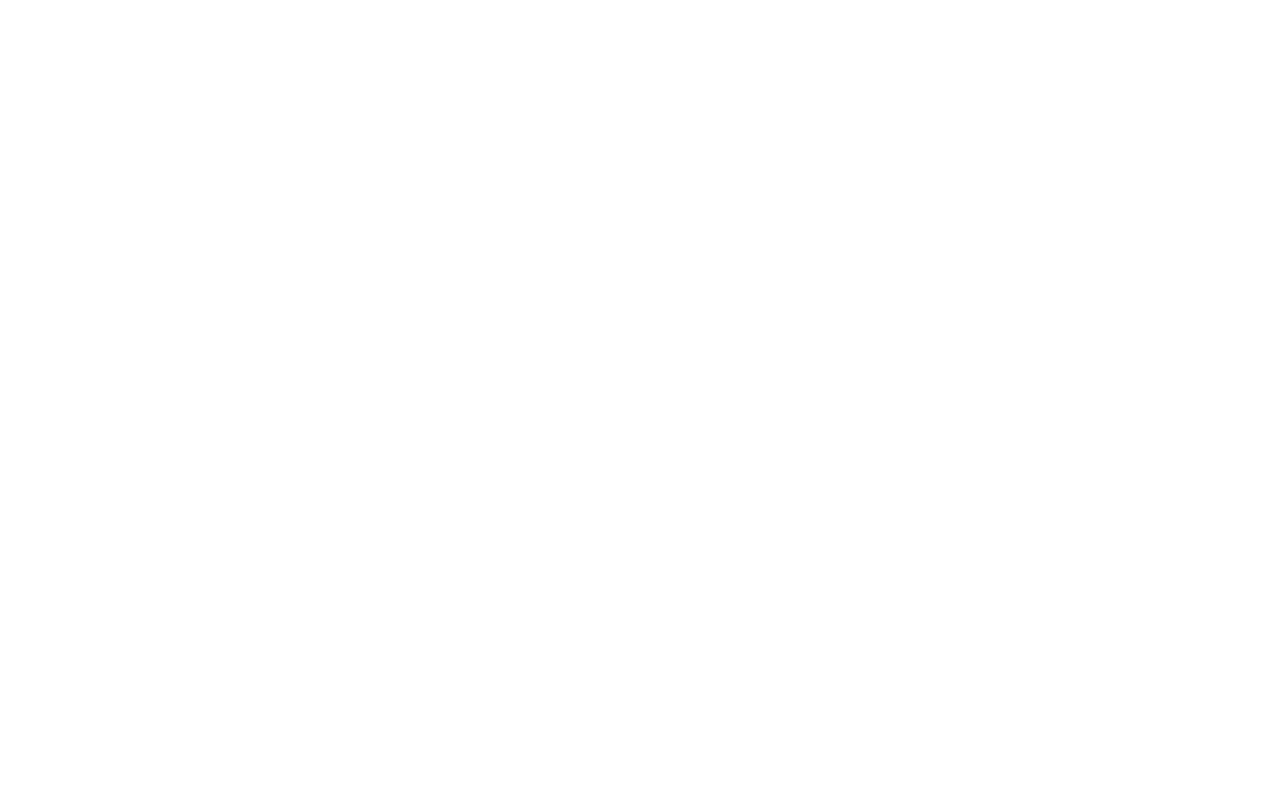
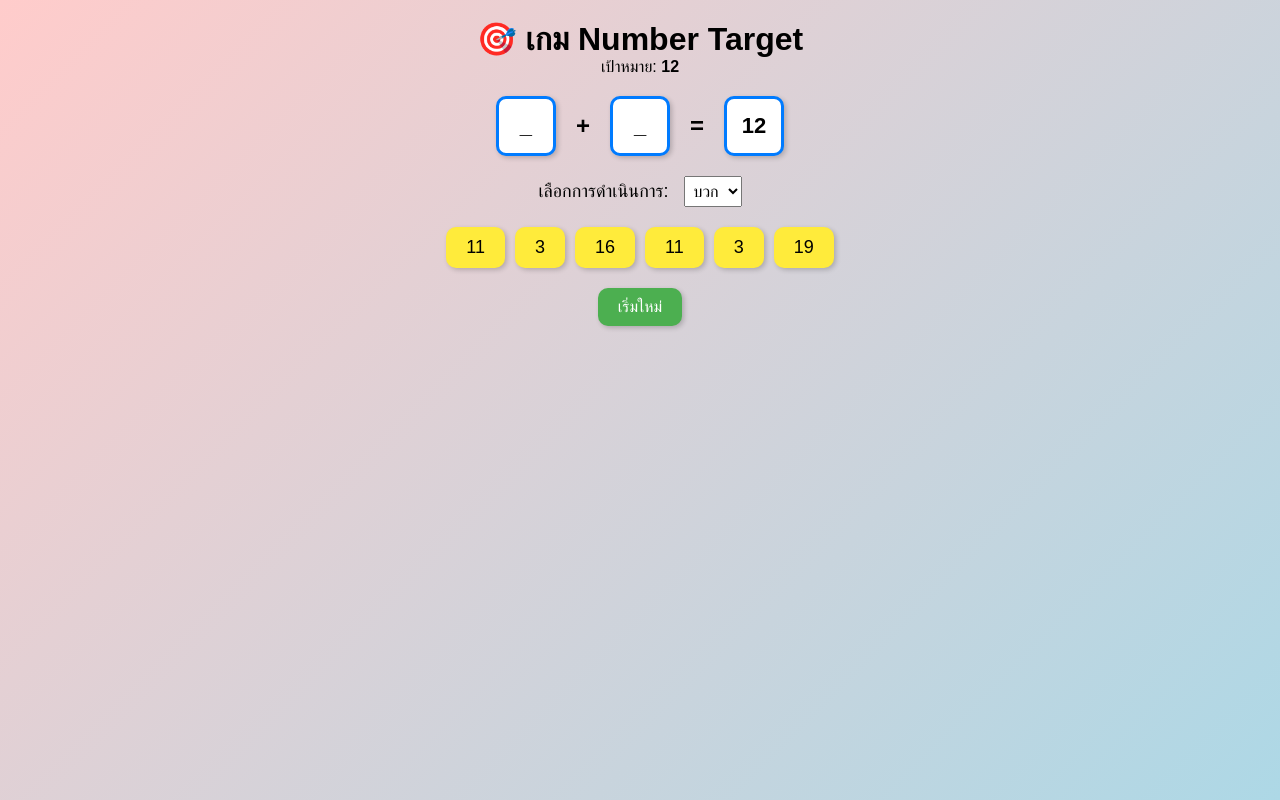
Before and after one commit to SUPERBALL2002/finalproject, a React (Create React App) app: page /numbertarget in a window 1280 px wide. Before the commit this address had no page. Built offline with nearby package versions, Linux system fonts and the light colour scheme.

Commit message:
first commit

```diff
--- a/src/AccountSettings/AccountSettings.jsx
+++ b/src/AccountSettings/AccountSettings.jsx
@@ -7,6 +7,7 @@ const AccountSettings = () => {
   const [profileImage, setProfileImage] = useState("/default-avatar.png");
   const [loading, setLoading] = useState(false);
   const [errors, setErrors] = useState({});
+  const [showPopup, setShowPopup] = useState(false); // ✅ State สำหรับควบคุม Popup
 
   const [formData, setFormData] = useState(() => {
     // โหลดข้อมูลจาก Local Storage ถ้ามี
@@ -97,10 +98,14 @@ const AccountSettings = () => {
 
     setLoading(true);
     setTimeout(() => {
-      alert("✅ บันทึกการเปลี่ยนแปลงสำเร็จ!");
       setLoading(false);
+      setShowPopup(true); // ✅ แสดง Popup หลังบันทึกสำเร็จ
       localStorage.removeItem("accountSettings"); // ล้าง Local Storage หลังบันทึก
     }, 2000);
+  };
+
+  const closePopup = () => {
+    setShowPopup(false); // ✅ ปิด Popup
   };
 
   return (
@@ -164,6 +169,18 @@ const AccountSettings = () => {
           </button>
         </form>
       </div>
+
+      {/* ✅ Popup แจ้งเตือน */}
+      {showPopup && (
+        <div className={styles.popupBackground}>
+          <div className={styles.popupContainer}>
+            <p>✅ ข้อมูลได้รับการแก้ไขแล้ว</p>
+            <button onClick={closePopup} className={styles.popupButton}>
+              ตกลง
+            </button>
+          </div>
+        </div>
+      )}
     </div>
   );
 };
--- a/src/AccountSettings/AccountSettings.module.css
+++ b/src/AccountSettings/AccountSettings.module.css
@@ -24,8 +24,6 @@
     min-height: 300px; /* เพิ่มความสูงขั้นต่ำ */
     overflow-y: auto; /* กำหนดการเลื่อนแนวตั้งถ้าหากเนื้อหามีมาก */
 }
-
-
 
 .accountSettingsContainer h2 {
     text-align: center;
@@ -130,10 +128,46 @@ input[type="file"] {
     display: flex;
     flex-direction: column;
 }
+
 .accountSettingsWrapper {
     display: flex;
     justify-content: center;
     align-items: center;
     height: 100vh;
     background: linear-gradient(#ccc,#007BFF);
-  }
+}
+
+.popupBackground {
+    position: fixed;
+    top: 0;
+    left: 0;
+    width: 100%;
+    height: 100%;
+    background: rgba(0, 0, 0, 0.5);
+    display: flex;
+    justify-content: center;
+    align-items: center;
+    z-index: 1000;
+}
+
+.popupContainer {
+    background: white;
+    padding: 20px;
+    border-radius: 8px;
+    text-align: center;
+    box-shadow: 0 4px 6px rgba(0, 0, 0, 0.1);
+}
+
+.popupButton {
+    margin-top: 10px;
+    padding: 10px 20px;
+    background: #007bff;
+    color: white;
+    border: none;
+    border-radius: 4px;
+    cursor: pointer;
+}
+
+.popupButton:hover {
+    background: #0056b3;
+}
--- a/src/App.js
+++ b/src/App.js
@@ -13,6 +13,7 @@ import MiniGameSelection from "./Minigame/Minigame";
 import MemoryGame from "../src/Minigame/MemoryGame/MemoryGame";
 import NumberSortGame from "./Minigame/NumberSortGame/NumberSortGame";
 import RockPaperScissors from "./Minigame/RockPaperScissors/RockPaperScissors";
+import NumberTarget from "./Minigame/NumberTarget/NumberTarget";
 import MathPage from "./LessonPage/Mathpage";
 import SciPage from "./LessonPage/Science";
 import EnglanguagePage from "./LessonPage/EngLanguage";
@@ -38,6 +39,7 @@ function App() {
         <Route path="memorygame" element = {<MemoryGame />} />
         <Route path="numbersortgame" element = {<NumberSortGame />} />
         <Route path="rockpaperscissors" element = {<RockPaperScissors />} />
+        <Route path="numbertarget" element = {<NumberTarget />} />
         <Route path="math" element = {<MathPage />} />
         <Route path="science" element = {<SciPage/>} />
         <Route path="thailanguage" element = {<ThlanguagePage />} />
--- a/src/Minigame/Minigame.jsx
+++ b/src/Minigame/Minigame.jsx
@@ -16,7 +16,10 @@ const MiniGameSelection = () => {
           🔢 เกมเรียงลำดับตัวเลข
         </button>
         <button className={styles.gameButton} onClick={() => navigate("/rockpaperscissors")}>
-        ✊ ✌️ ✋ เกมเป่ายิ้งฉุบ
+          ✊ ✌️ ✋ เกมเป่ายิ้งฉุบ
+        </button>
+        <button className={styles.gameButton} onClick={() => navigate("/numbertarget")}>
+          🎯 เกม Number Target
         </button>
       </div>
     </div>
--- /dev/null
+++ b/src/Minigame/NumberTarget/NumberTarget.jsx
@@ -0,0 +1,110 @@
+import React, { useState } from "react";
+import styles from "./NumberTarget.module.css";
+
+const NumberTarget = () => {
+  const [target, setTarget] = useState(generateTarget());
+  const [numbers, setNumbers] = useState(generateNumbers());
+  const [selectedNumbers, setSelectedNumbers] = useState([null, null]); // เก็บตัวเลขที่เลือก
+  const [operation, setOperation] = useState("+"); // เก็บตัวดำเนินการ
+  const [message, setMessage] = useState("");
+
+  function generateTarget() {
+    return Math.floor(Math.random() * 50) + 10; // เป้าหมายระหว่าง 10-60
+  }
+
+  function generateNumbers() {
+    return Array.from({ length: 6 }, () => Math.floor(Math.random() * 20) + 1); // ตัวเลขระหว่าง 1-20
+  }
+
+  const handleNumberClick = (number) => {
+    const newSelectedNumbers = [...selectedNumbers];
+
+    // ใส่ตัวเลขในช่องว่างแรกที่ยังไม่มีค่า
+    const emptyIndex = newSelectedNumbers.findIndex((num) => num === null);
+    if (emptyIndex !== -1) {
+      newSelectedNumbers[emptyIndex] = number;
+      setSelectedNumbers(newSelectedNumbers);
+
+      // ตรวจสอบผลลัพธ์เมื่อเลือกครบ 2 ตัว
+      if (newSelectedNumbers[0] !== null && newSelectedNumbers[1] !== null) {
+        let result;
+        switch (operation) {
+          case "+":
+            result = newSelectedNumbers[0] + newSelectedNumbers[1];
+            break;
+          case "-":
+            result = newSelectedNumbers[0] - newSelectedNumbers[1];
+            break;
+          case "*":
+            result = newSelectedNumbers[0] * newSelectedNumbers[1];
+            break;
+          case "/":
+            result = newSelectedNumbers[1] !== 0 ? newSelectedNumbers[0] / newSelectedNumbers[1] : null;
+            break;
+          default:
+            result = null;
+        }
+
+        if (result === target) {
+          setMessage("🎉 คุณชนะ!");
+        } else {
+          setMessage("❌ คำตอบไม่ถูกต้อง! ลองใหม่");
+        }
+      }
+    }
+  };
+
+  const resetGame = () => {
+    setTarget(generateTarget());
+    setNumbers(generateNumbers());
+    setSelectedNumbers([null, null]);
+    setOperation("+");
+    setMessage("");
+  };
+
+  return (
+    <div className={styles.numberTargetContainer}>
+      <h1>🎯 เกม Number Target</h1>
+      <p>เป้าหมาย: <strong>{target}</strong></p>
+
+      {/* แสดงช่องสี่เหลี่ยมสำหรับคำตอบ */}
+      <div className={styles.answerContainer}>
+        <div className={styles.answerBox}>{selectedNumbers[0] ?? "_"}</div>
+        <div className={styles.operator}>{operation}</div>
+        <div className={styles.answerBox}>{selectedNumbers[1] ?? "_"}</div>
+        <div className={styles.operator}>=</div>
+        <div className={styles.answerBox}>{target}</div>
+      </div>
+
+      {/* ตัวเลือกการดำเนินการ */}
+      <div className={styles.operationContainer}>
+        <label>เลือกการดำเนินการ: </label>
+        <select value={operation} onChange={(e) => setOperation(e.target.value)}>
+          <option value="+">บวก</option>
+          <option value="-">ลบ</option>
+          <option value="*">คูณ</option>
+          <option value="/">หาร</option>
+        </select>
+      </div>
+
+      {/* แสดงตัวเลขที่เลือกได้ */}
+      <div className={styles.numberTargetNumbersContainer}>
+        {numbers.map((number, index) => (
+          <button
+            key={index}
+            className={styles.numberTargetButton}
+            onClick={() => handleNumberClick(number)}
+            disabled={selectedNumbers.includes(number)}
+          >
+            {number}
+          </button>
+        ))}
+      </div>
+
+      <p>{message}</p>
+      <button className={styles.numberTargetResetButton} onClick={resetGame}>เริ่มใหม่</button>
+    </div>
+  );
+};
+
+export default NumberTarget;
--- /dev/null
+++ b/src/Minigame/NumberTarget/NumberTarget.module.css
@@ -0,0 +1,153 @@
+.gameContainer {
+  text-align: center;
+  font-family: Arial, sans-serif;
+  padding: 20px;
+}
+
+.numbersContainer {
+  display: flex;
+  justify-content: center;
+  gap: 10px;
+  margin: 20px 0;
+}
+
+.numberButton {
+  padding: 10px 20px;
+  font-size: 18px;
+  background-color: #007bff;
+  color: white;
+  border: none;
+  border-radius: 5px;
+  cursor: pointer;
+}
+
+.numberButton:disabled {
+  background-color: #ccc;
+  cursor: not-allowed;
+}
+
+.resetButton {
+  padding: 10px 20px;
+  font-size: 16px;
+  background-color: #28a745;
+  color: white;
+  border: none;
+  border-radius: 5px;
+  cursor: pointer;
+}
+
+.resetButton:hover {
+  background-color: #218838;
+}
+
+.operationContainer {
+  margin: 20px 0;
+  font-size: 18px;
+}
+
+.operationContainer select {
+  margin-left: 10px;
+  padding: 5px;
+  font-size: 16px;
+}
+
+.numberTargetContainer {
+  text-align: center;
+  font-family: Arial, sans-serif;
+  padding: 20px;
+  background: linear-gradient(135deg, #ffcccb, #add8e6); /* สีชมพูอ่อนและฟ้าอ่อน */
+  min-height: 100vh; /* ให้เต็มหน้าจอ */
+}
+
+.numberTargetOperationContainer {
+  margin: 20px 0;
+  font-size: 18px;
+}
+
+.numberTargetOperationContainer select {
+  margin-left: 10px;
+  padding: 5px;
+  font-size: 16px;
+}
+
+.numberTargetNumbersContainer {
+  display: flex;
+  justify-content: center;
+  gap: 10px;
+  margin: 20px 0;
+}
+
+.numberTargetButton {
+  padding: 10px 20px;
+  font-size: 18px;
+  background-color: #ffeb3b; /* สีเหลืองสดใส */
+  color: #000;
+  border: none;
+  border-radius: 10px;
+  cursor: pointer;
+  box-shadow: 2px 2px 5px rgba(0, 0, 0, 0.2);
+  transition: transform 0.2s, background-color 0.2s;
+}
+
+.numberTargetButton:hover {
+  background-color: #fdd835; /* สีเหลืองเข้มขึ้นเมื่อ hover */
+  transform: scale(1.1); /* ขยายเล็กน้อยเมื่อ hover */
+}
+
+.numberTargetButton:disabled {
+  background-color: #ccc;
+  cursor: not-allowed;
+}
+
+.numberTargetResultContainer {
+  margin: 20px 0;
+  font-size: 18px;
+}
+
+.numberTargetResetButton {
+  padding: 10px 20px;
+  font-size: 16px;
+  background-color: #4caf50; /* สีเขียวสดใส */
+  color: white;
+  border: none;
+  border-radius: 10px;
+  cursor: pointer;
+  box-shadow: 2px 2px 5px rgba(0, 0, 0, 0.2);
+  transition: transform 0.2s, background-color 0.2s;
+}
+
+.numberTargetResetButton:hover {
+  background-color: #388e3c; /* สีเขียวเข้มขึ้นเมื่อ hover */
+  transform: scale(1.1); /* ขยายเล็กน้อยเมื่อ hover */
+}
+
+.answerContainer {
+  display: flex;
+  justify-content: center;
+  align-items: center;
+  margin: 20px 0;
+  font-size: 24px;
+}
+
+.answerBox {
+  width: 60px;
+  height: 60px;
+  border: 3px solid #007bff;
+  border-radius: 10px;
+  display: flex;
+  justify-content: center;
+  align-items: center;
+  font-size: 22px;
+  font-weight: bold;
+  margin: 0 10px;
+  background-color: #ffffff;
+  color: #000;
+  box-shadow: 2px 2px 5px rgba(0, 0, 0, 0.2);
+}
+
+.operator {
+  font-size: 24px;
+  font-weight: bold;
+  margin: 0 10px;
+  color: #000;
+}
```
